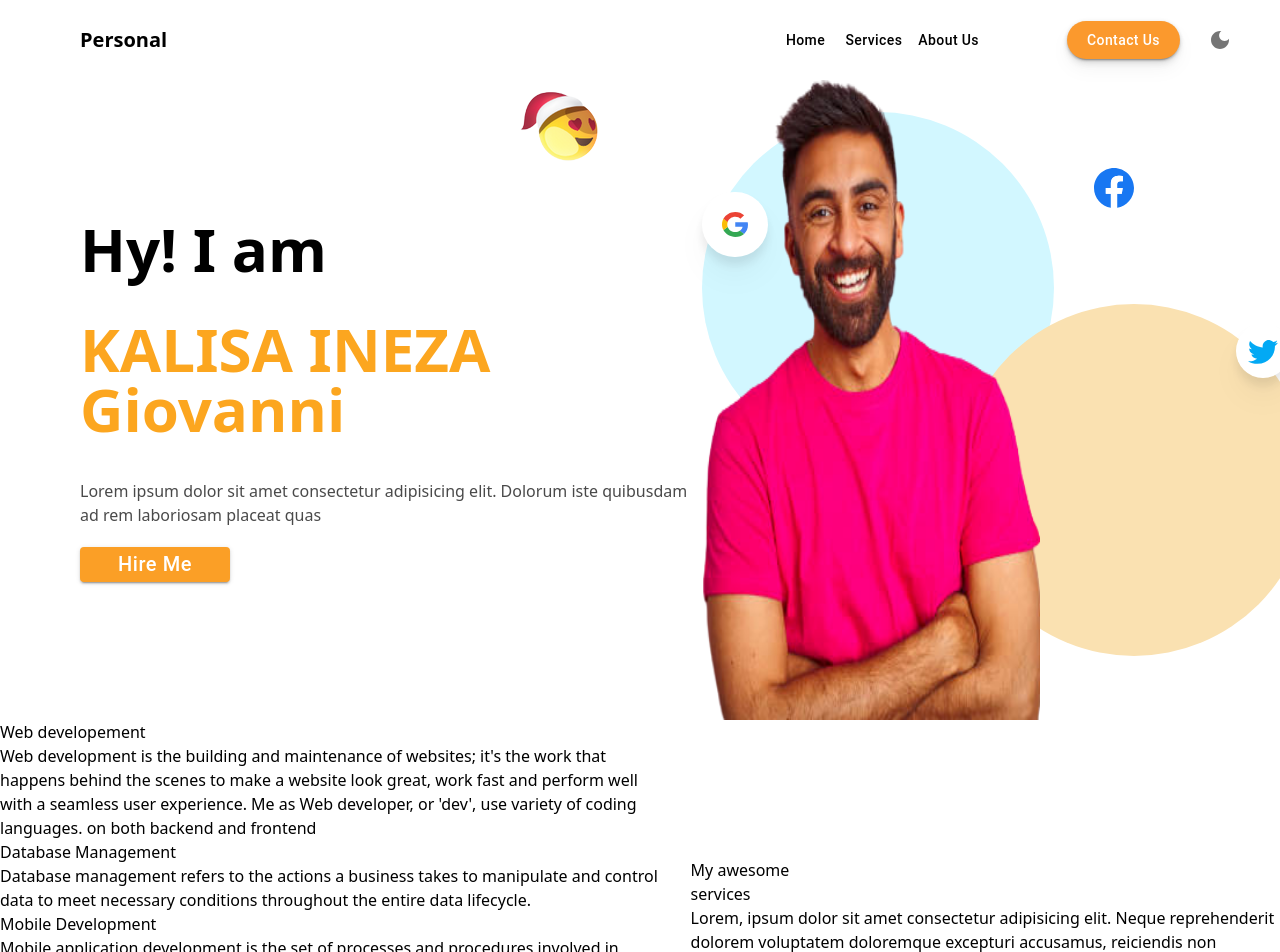
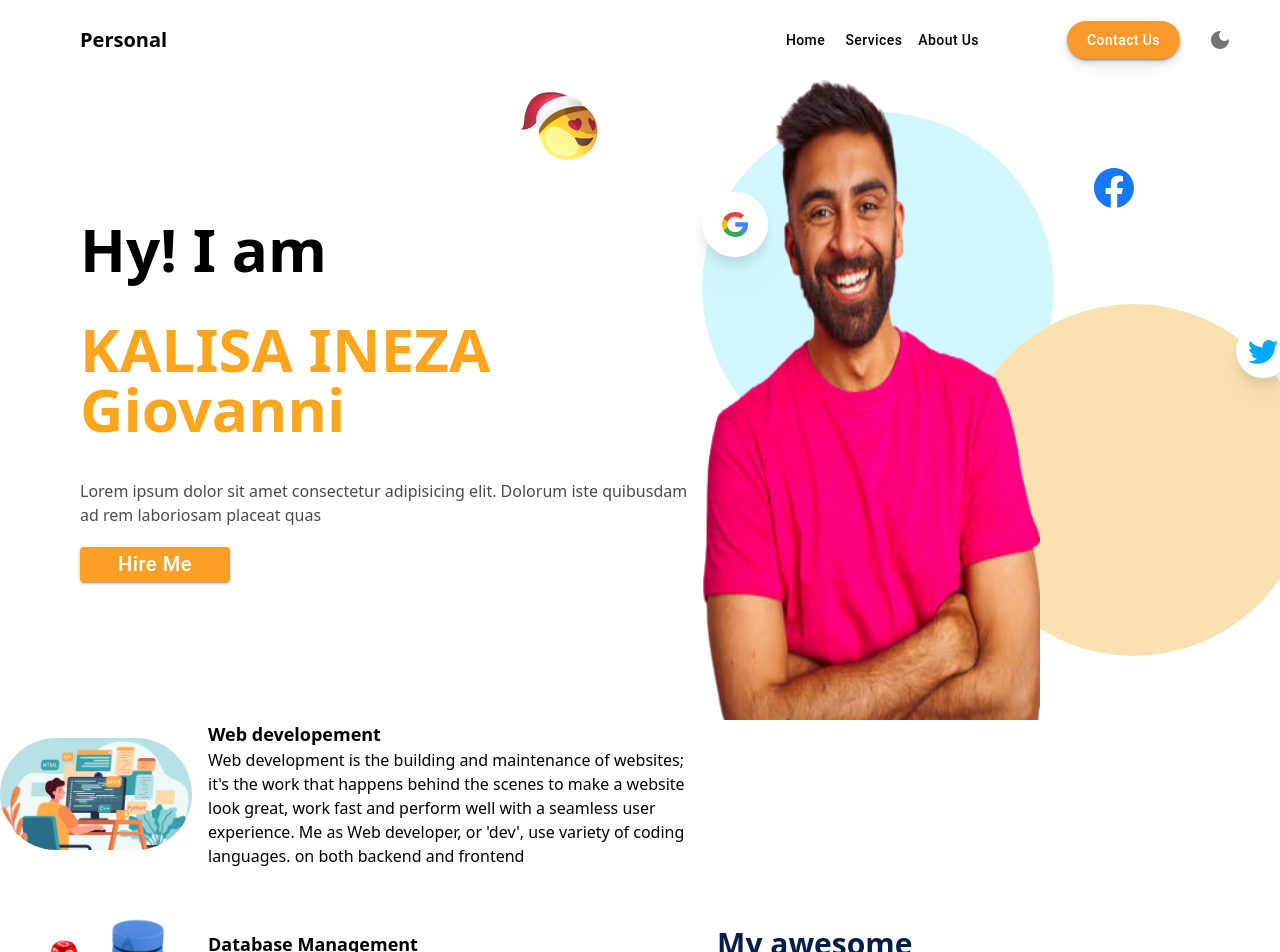
Before and after one commit to the-coder-kalisa/portofolio, a React (Vite) app: page / in a window 1280 px wide. Shown: the top 952 px of the page. Built offline with nearby package versions, Linux system fonts and the light colour scheme.

Commit message:
added services page

```diff
--- a/src/App.tsx
+++ b/src/App.tsx
@@ -6,7 +6,7 @@ function App() {
   const mode = useSelector<State>(state => state.mode);
   return (
 
-      <div className={`${mode ? "bg-[#091b2c]" : "bg-[#ffffff]"} ${transition}`}>
+      <div className={`${mode ? "bg-[#091b2c]" : "bg-[white]"} ${transition}`}>
         <Navigation />
         <Home />
         <Services/>
--- a/src/components/Services.tsx
+++ b/src/components/Services.tsx
@@ -1,175 +1,30 @@
 import { Button } from "@mui/material";
 import React from "react";
 import { useSelector } from "react-redux";
+import { knowledge } from "../data";
 import { State, transition } from "../store";
-
 const Services: React.FC = () => {
   const mode = useSelector<State>((state) => state.mode);
-  interface categorie {
-    type?: string;
-    languages?: Array<language | string>;
-  }
-  interface language {
-    name: string;
-    frameworksAndLibraries?: Array<string>;
-  }
-  interface knowledge {
-    type: string;
-    categorie: categorie[];
-    desc: string;
-    image: string;
-  }
-  const knowledge: Array<knowledge> = [
-    {
-      type: "Web developement",
-      image: "../images/f.jpg",
-      desc: "Web development is the building and maintenance of websites; it's the work that happens behind the scenes to make a website look great, work fast and perform well with a seamless user experience. Me as Web developer, or 'dev', use variety of coding languages. on both backend and frontend",
-      categorie: [
-        {
-          type: "Frontend",
-          languages: [
-            {
-              name: "CSS",
-              frameworksAndLibraries: ["Tailwindcss", "Bootstrap", "Sass"],
-            },
-            {
-              name: "Javascript And Typescript",
-              frameworksAndLibraries: [
-                "React",
-                "AngularJs",
-                "VueJs",
-                "NextJs",
-                "NestJs",
-                "Material UI",
-              ],
-            },
-            {
-              name: "PHP",
-              frameworksAndLibraries: ["Laravel", "CodeIgnitor"],
-            },
-            {
-              name: "Python",
-              frameworksAndLibraries: ["Django", "Flask"],
-            },
-            {
-              name: "Ruby",
-              frameworksAndLibraries: ["Ruby on Rails"],
-            },
-            {
-              name: "Go lang",
-              frameworksAndLibraries: ["Gin"],
-            },
-          ],
-        },
-        {
-          type: "Backend",
-          languages: [
-            { name: "Javascript", frameworksAndLibraries: ["NodeJs"] },
-            { name: "Java", frameworksAndLibraries: ["Spring Boot"] },
-            { name: "Go lang", frameworksAndLibraries: ["Gin"] },
-            { name: "Php" },
-          ],
-        },
-      ],
-    },
-    {
-      type: "Database Management",
-      image: "../images/d.jpg",
-      desc: "Database management refers to the actions a business takes to manipulate and control data to meet necessary conditions throughout the entire data lifecycle.",
-      categorie: [
-        { type: "Relational", languages: [{ name: "Mysql" }] },
-        { type: "Non-relational", languages: [{ name: "Mongodb" }] },
-      ],
-    },
-    {
-      type: "Mobile Development",
-      image: "../images/s.jpg",
-      desc: "Mobile application development is the set of processes and procedures involved in writing software for small, wireless computing devices, such as smartphones and other hand-held devices. Like web application development, mobile application development has its roots in more traditional software development.",
-      categorie: [
-        {
-          type: "ios",
-          languages: [
-            { name: "Swift" },
-            { name: "Javascript", frameworksAndLibraries: ["React Native"] },
-            { name: "Java", frameworksAndLibraries: ["Kotlin"] },
-            { name: "Dart", frameworksAndLibraries: ["Flutter"] },
-          ],
-        },
-        {
-          type: "Android",
-          languages: [
-            { name: "Javascript", frameworksAndLibraries: ["React Native"] },
-            { name: "Java", frameworksAndLibraries: ["Kotlin"] },
-            { name: "Dart", frameworksAndLibraries: ["Flutter"] },
-          ],
-        },
-      ],
-    },
-    {
-      type: "Desktop Development",
-      image: "../images/l.jpg",
-      desc: "Desktop application development is aimed at building desktop software for Mac, Windows, and Linux or upgrading existing desktop apps with new functionality.",
-      categorie: [
-        {
-          type: "window",
-          languages: [
-            {
-              name: "Javascript",
-              frameworksAndLibraries: ["Electronjs", "React Native"],
-            },
-            { name: "Dart", frameworksAndLibraries: ["Flutter"] },
-          ],
-        },
-        {
-          type: "linux",
-          languages: [
-            { name: "Javascript", frameworksAndLibraries: ["Electronjs"] },
-            { name: "Dart", frameworksAndLibraries: ["Flutter"] },
-          ],
-        },
-      ],
-    },
-    {
-      type: "Alogarithm, Machine learning, Artificial Intelligence and Embedded programming",
-      image: "../images/a.jpg",
-      desc: "I have some brilliant skills in alogarithm, machine learning, artifical intelligence and embedded programminng",
-      categorie: [
-        {
-          languages: [
-            "C",
-            "C++",
-            "Matlab",
-            "C#",
-            "R",
-            "Python",
-            "Ruby",
-            "Rust",
-          ],
-        },
-      ],
-    },
-  ];
-  console.log(knowledge);
   return (
     <div
       className={`${
         mode && "text-white"
       } flex items-center gap-5 justify-center ${transition}`}
     >
-      <div>
-        {knowledge.map(({ type, categorie, desc }, index) => (
-          <div key={index}>
-            <div></div>
+      <div className="max-h-[40rem] flex flex-col gap-10 overflow-scroll">
+        {knowledge.map(({ type, categorie, desc, image }, index) => (
+          <div className="flex items-center gap-4">
+            <img alt={type} className="rounded-full max-w-[12rem] max-h-[10rem]" src={image} />
             <div>
-              <h1>{type}</h1>
+              <h1 className="text-lg font-bold">{type}</h1>
               <div>{desc}</div>
             </div>
           </div>
         ))}
       </div>
-      <div>
-        <div>
-          <div>My awesome</div>
+      <div className="max-w-[40rem]">
+        <div className="text-3xl font-bold">
+          <div className="text-[#061d48]">My awesome</div>
           <div>services</div>
         </div>
         <div>
--- /dev/null
+++ b/src/data.tsx
@@ -0,0 +1,140 @@
+import Web from "./images/f.jpg";
+import Phone from "./images/s.jpg";
+import Data from "./images/d.jpg";
+import desk from "./images/l.jpg";
+import ai from "./images/a.jpg";
+interface categorie {
+  type?: string;
+  languages?: Array<language | string>;
+}
+interface language {
+  name: string;
+  frameworksAndLibraries?: Array<string>;
+}
+interface knowledge {
+  type: string;
+  categorie: categorie[];
+  desc: string;
+  image: string;
+}
+export const knowledge: Array<knowledge> = [
+  {
+    type: "Web developement",
+    image: Web,
+    desc: "Web development is the building and maintenance of websites; it's the work that happens behind the scenes to make a website look great, work fast and perform well with a seamless user experience. Me as Web developer, or 'dev', use variety of coding languages. on both backend and frontend",
+    categorie: [
+      {
+        type: "Frontend",
+        languages: [
+          {
+            name: "CSS",
+            frameworksAndLibraries: ["Tailwindcss", "Bootstrap", "Sass"],
+          },
+          {
+            name: "Javascript And Typescript",
+            frameworksAndLibraries: [
+              "React",
+              "AngularJs",
+              "VueJs",
+              "NextJs",
+              "NestJs",
+              "Material UI",
+            ],
+          },
+          {
+            name: "PHP",
+            frameworksAndLibraries: ["Laravel", "CodeIgnitor"],
+          },
+          {
+            name: "Python",
+            frameworksAndLibraries: ["Django", "Flask"],
+          },
+          {
+            name: "Ruby",
+            frameworksAndLibraries: ["Ruby on Rails"],
+          },
+          {
+            name: "Go lang",
+            frameworksAndLibraries: ["Gin"],
+          },
+        ],
+      },
+      {
+        type: "Backend",
+        languages: [
+          { name: "Javascript", frameworksAndLibraries: ["NodeJs"] },
+          { name: "Java", frameworksAndLibraries: ["Spring Boot"] },
+          { name: "Go lang", frameworksAndLibraries: ["Gin"] },
+          { name: "Php" },
+        ],
+      },
+    ],
+  },
+  {
+    type: "Database Management",
+    image: Data,
+    desc: "Database management refers to the actions a business takes to manipulate and control data to meet necessary conditions throughout the entire data lifecycle.",
+    categorie: [
+      { type: "Relational", languages: [{ name: "Mysql" }] },
+      { type: "Non-relational", languages: [{ name: "Mongodb" }] },
+    ],
+  },
+  {
+    type: "Mobile Development",
+    image: Phone,
+    desc: "Mobile application development is the set of processes and procedures involved in writing software for small, wireless computing devices, such as smartphones and other hand-held devices. Like web application development, mobile application development has its roots in more traditional software development.",
+    categorie: [
+      {
+        type: "ios",
+        languages: [
+          { name: "Swift" },
+          { name: "Javascript", frameworksAndLibraries: ["React Native"] },
+          { name: "Java", frameworksAndLibraries: ["Kotlin"] },
+          { name: "Dart", frameworksAndLibraries: ["Flutter"] },
+        ],
+      },
+      {
+        type: "Android",
+        languages: [
+          { name: "Javascript", frameworksAndLibraries: ["React Native"] },
+          { name: "Java", frameworksAndLibraries: ["Kotlin"] },
+          { name: "Dart", frameworksAndLibraries: ["Flutter"] },
+        ],
+      },
+    ],
+  },
+  {
+    type: "Desktop Development",
+    image: desk,
+    desc: "Desktop application development is aimed at building desktop software for Mac, Windows, and Linux or upgrading existing desktop apps with new functionality.",
+    categorie: [
+      {
+        type: "window",
+        languages: [
+          {
+            name: "Javascript",
+            frameworksAndLibraries: ["Electronjs", "React Native"],
+          },
+          { name: "Dart", frameworksAndLibraries: ["Flutter"] },
+        ],
+      },
+      {
+        type: "linux",
+        languages: [
+          { name: "Javascript", frameworksAndLibraries: ["Electronjs"] },
+          { name: "Dart", frameworksAndLibraries: ["Flutter"] },
+        ],
+      },
+    ],
+  },
+  {
+    type: "Alogarithm, Machine learning, Artificial Intelligence and Embedded programming",
+    image: ai,
+    desc: "I have some brilliant skills in alogarithm, machine learning, artifical intelligence and embedded programminng",
+    categorie: [
+      {
+        languages: ["C", "C++", "Matlab", "C#", "R", "Python", "Ruby", "Rust"],
+      },
+    ],
+  },
+];
```
